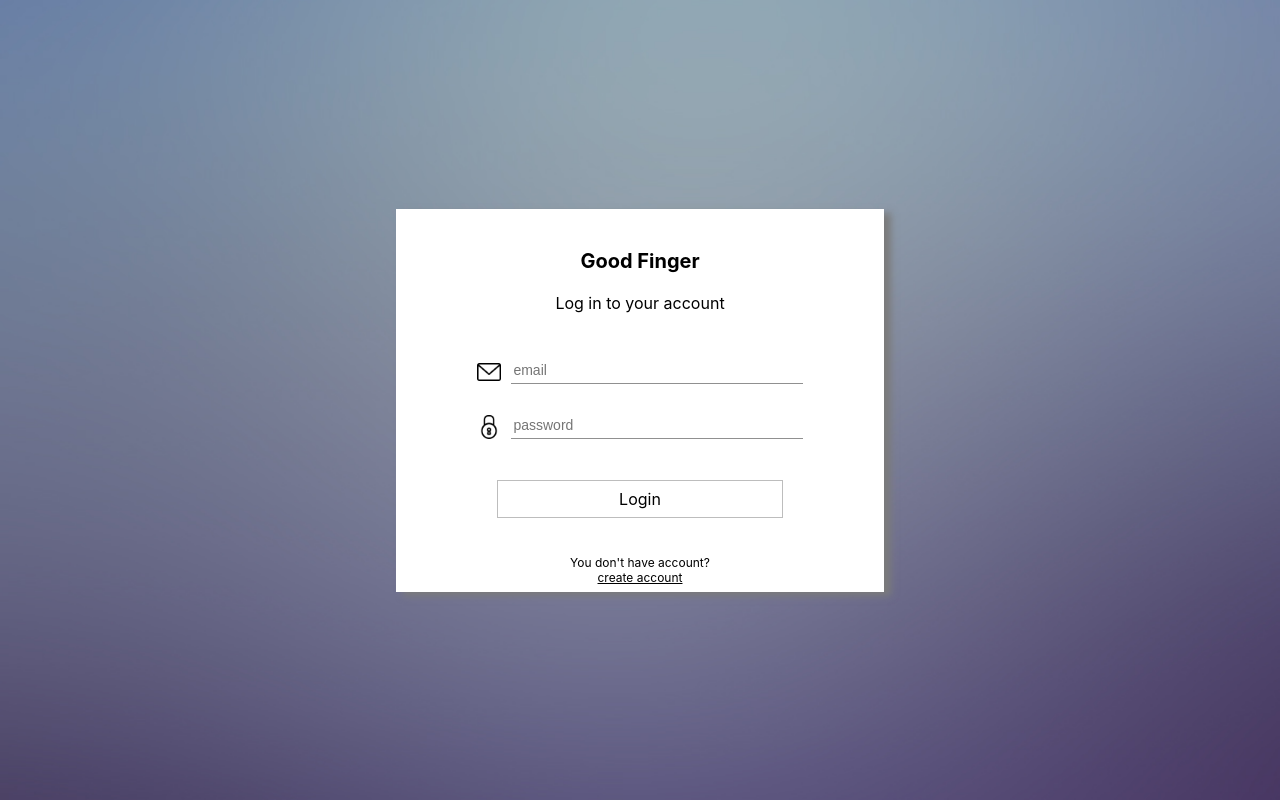
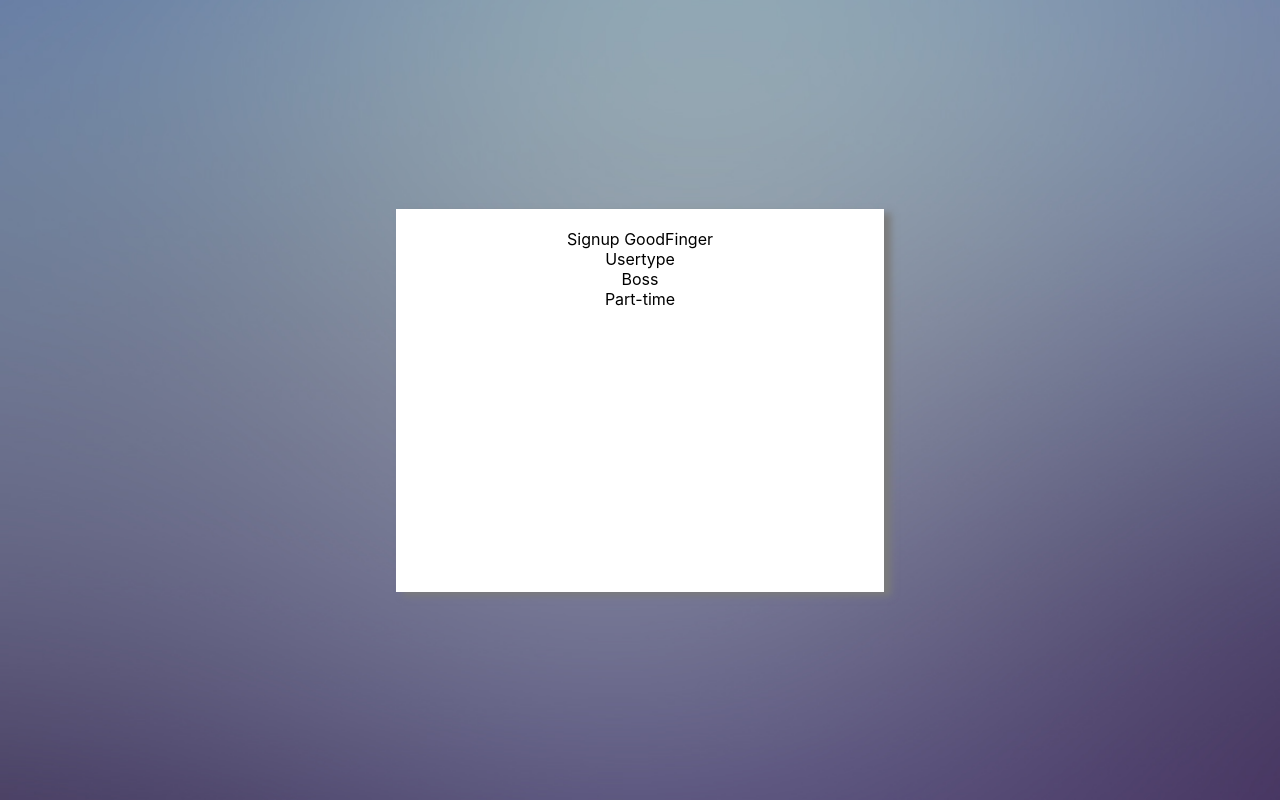
Before and after one commit to GoodFinger/goodfinger_frontend, a React (Create React App) app: page /signup in a window 1280 px wide. Built offline with nearby package versions, Linux system fonts and the light colour scheme.

Commit message:
add choose boss or parttimer page  with no design

```diff
--- a/src/App.tsx
+++ b/src/App.tsx
@@ -2,13 +2,15 @@
 import { BrowserRouter as Router, Route } from "react-router-dom";
 
 import LoginContainer from "./containers/login/LoginContainer";
+import SignupContainer from "./containers/login/SignupContainer";
 
 import "./App.css";
 
 const App: React.FC = () => {
   return (
     <Router>
-      <Route path="/" component={LoginContainer} />
+      <Route exact path="/" component={LoginContainer} />
+      <Route exact path="/signup" component={SignupContainer} />
     </Router>
   );
 };
--- a/src/components/login/LoginForm.tsx
+++ b/src/components/login/LoginForm.tsx
@@ -3,6 +3,7 @@
 import emailIcon from "../../img/envelope.png";
 import passwordIcon from "../../img/closed-lock.png";
 import "../../goodfinger.scss";
+import { Link } from "react-router-dom";
 
 interface LoginProps {
   email: string;
@@ -49,7 +50,9 @@
       <LoginBtn>Login</LoginBtn>
       <div className="signup">
         <div>You don't have account?</div>
-        <SignUpLink>create account</SignUpLink>
+        <SignUpLink>
+          <Link to="/signup">create account</Link>
+        </SignUpLink>
       </div>
     </Layout>
   );
--- /dev/null
+++ b/src/components/login/Signup.tsx
@@ -0,0 +1,70 @@
+import React from "react";
+import styled from "styled-components";
+import BackgroundImg from "../../img/bg5.jpg";
+import SignupForm from "./SignupForm";
+import UserType from "./UserType";
+
+interface SignupProps {
+  email: string;
+  password: string;
+  userName: string;
+  birth: string;
+  userType: string;
+  setEmail: (e: React.ChangeEvent<HTMLInputElement>) => void;
+  setPassword: (e: React.ChangeEvent<HTMLInputElement>) => void;
+  setUserName: (e: React.ChangeEvent<HTMLInputElement>) => void;
+  setBirth: (e: React.ChangeEvent<HTMLInputElement>) => void;
+  onChangeType: (e: React.MouseEvent) => void;
+}
+
+const Login: React.FC<SignupProps> = ({
+  email,
+  password,
+  userName,
+  birth,
+  userType,
+  setEmail,
+  setPassword,
+  setUserName,
+  setBirth,
+  onChangeType
+}) => {
+  return (
+    <MainDiv>
+      {userType === "" ? (
+        <UserType userType={userType} onChangeType={onChangeType} />
+      ) : (
+        <SignupForm
+          email={email}
+          password={password}
+          userName={userName}
+          birth={birth}
+          userType={userType}
+          setEmail={setEmail}
+          setPassword={setPassword}
+          setUserName={setUserName}
+          setBirth={setBirth}
+          onChangeType={onChangeType}
+        />
+      )}
+    </MainDiv>
+  );
+};
+
+const MainDiv = styled.div`
+  background: url(${BackgroundImg}) center center fixed;
+  -webkit-background-size: cover;
+  -moz-background-size: cover;
+  -o-background-size: cover;
+  background-size: cover;
+  position: absolute;
+  top: 0;
+  right: 0;
+  bottom: 0;
+  left: 0;
+  display: flex;
+  align-items: center;
+  justify-content: center;
+`;
+
+export default Login;
--- /dev/null
+++ b/src/components/login/SignupForm.tsx
@@ -0,0 +1,48 @@
+import React from "react";
+import styled from "styled-components";
+import "../../goodfinger.scss";
+
+interface SignupProps {
+  email: string;
+  password: string;
+  userName: string;
+  birth: string;
+  userType: string;
+  setEmail: (e: React.ChangeEvent<HTMLInputElement>) => void;
+  setPassword: (e: React.ChangeEvent<HTMLInputElement>) => void;
+  setUserName: (e: React.ChangeEvent<HTMLInputElement>) => void;
+  setBirth: (e: React.ChangeEvent<HTMLInputElement>) => void;
+  onChangeType: (e: React.MouseEvent) => void;
+}
+
+const SignupForm: React.FC<SignupProps> = ({
+  email,
+  password,
+  userName,
+  birth,
+  userType,
+  setEmail,
+  setPassword,
+  setUserName,
+  setBirth,
+  onChangeType
+}) => {
+  return (
+    <Layout className="">
+      <div>Signup GoodFinger</div>
+      <div>Welcome!!! {userType}</div>
+    </Layout>
+  );
+};
+
+const Layout = styled.div`
+  background-color: #ffffff;
+  width: 35%;
+  height: 343px;
+  text-align: center;
+  padding: 20px;
+  box-shadow: 7px 4px 7px #7b7b7b;
+  min-width: 250px;
+`;
+
+export default SignupForm;
--- /dev/null
+++ b/src/components/login/UserType.tsx
@@ -0,0 +1,35 @@
+import React from "react";
+import styled from "styled-components";
+import "../../goodfinger.scss";
+
+interface UserTypeProps {
+  userType: string;
+  onChangeType: (e: React.MouseEvent) => void;
+}
+
+const UserType: React.FC<UserTypeProps> = ({ userType, onChangeType }) => {
+  return (
+    <Layout className="">
+      <div>Signup GoodFinger</div>
+      <div>Usertype</div>
+      <div onClick={onChangeType} id="boss">
+        Boss
+      </div>
+      <div onClick={onChangeType} id="parttime">
+        Part-time
+      </div>
+    </Layout>
+  );
+};
+
+const Layout = styled.div`
+  background-color: #ffffff;
+  width: 35%;
+  height: 343px;
+  text-align: center;
+  padding: 20px;
+  box-shadow: 7px 4px 7px #7b7b7b;
+  min-width: 250px;
+`;
+
+export default UserType;
--- /dev/null
+++ b/src/containers/login/SignupContainer.tsx
@@ -0,0 +1,39 @@
+import React, { useEffect, useState } from "react";
+import Signup from "../../components/login/Signup";
+import useInput from "../../lib/useInput";
+
+interface User {}
+
+const SignupContainer: React.FC<User> = () => {
+  const [email, setEmail] = useInput("");
+  const [password, setPassword] = useInput("");
+  const [userName, setUserName] = useInput("");
+  const [birth, setBirth] = useInput("");
+  const [userType, setUserType] = useState("");
+
+  useEffect(() => {
+    console.log(email, password, userName, birth);
+  });
+
+  const onChangeType = (e: React.MouseEvent) => {
+    const { id } = e.currentTarget;
+    setUserType(id);
+  };
+
+  return (
+    <Signup
+      email={email}
+      password={password}
+      userName={userName}
+      birth={birth}
+      userType={userType}
+      setEmail={setEmail}
+      setPassword={setPassword}
+      setUserName={setUserName}
+      setBirth={setBirth}
+      onChangeType={onChangeType}
+    ></Signup>
+  );
+};
+
+export default SignupContainer;
--- a/src/goodfinger.scss
+++ b/src/goodfinger.scss
@@ -11,6 +11,12 @@
   .signup {
     font-size: 12px;
     margin-top: 37px;
+
+    a {
+      &:visited {
+        color: black;
+      }
+    }
   }
 }
 
```
